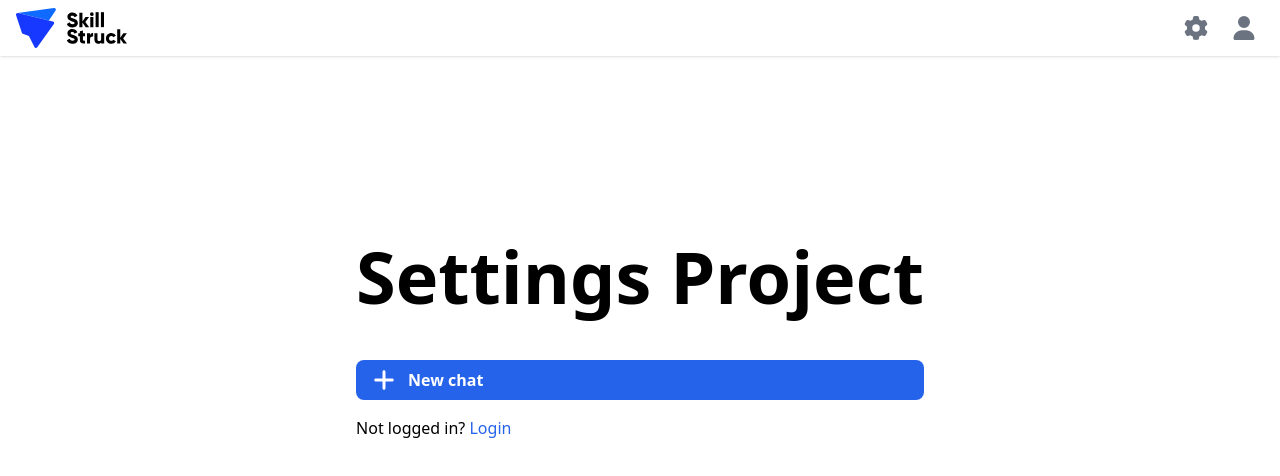
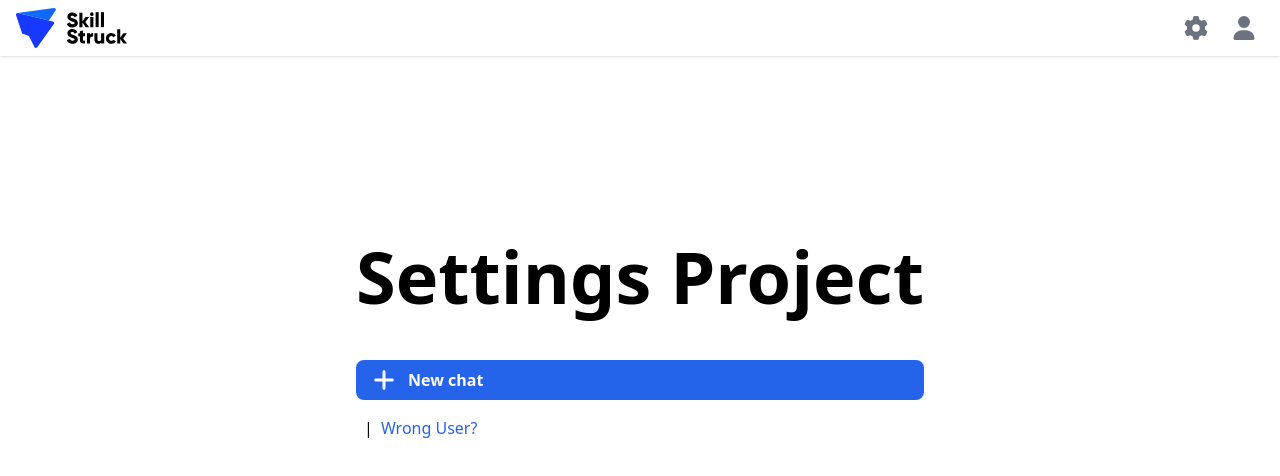
Before and after one commit to akabishau/vue-practice, a Nuxt app: page / in a window 1280 px wide. Shown: the top 476 px of the page. Built offline with nearby package versions, Linux system fonts and the light colour scheme.

Commit message:
add wrong login functionality before user starts new chat

```diff
--- a/pages/index.vue
+++ b/pages/index.vue
@@ -14,10 +14,32 @@
                         New chat
                     </span>
                 </NuxtLink>
-                <p class="mt-4">Not logged in?
-                    <NuxtLink to="/login" class="text-blue-600 hover:text-blue-700 hover:underline">Login</NuxtLink>
-                </p>
+
+                <div class="mt-4">
+                  <span v-if="store.user">
+                    Logged in as <strong>{{ store.user.username }}</strong>
+                  </span>
+                  <span class="mx-2">|</span>
+                  <a @click="handleWrongLogin" class="text-blue-600 hover:text-blue-700 hover:underline cursor-pointer">Wrong User?</a>
+                </div>
             </div>
         </div>
     </div>
 </template>
+
+<script setup lang="ts">
+
+import { useStore } from '~/stores/index';
+import { useRouter } from 'vue-router';
+import { logoutUser } from '~/services/api';
+
+const store = useStore();
+const router = useRouter();
+
+async function handleWrongLogin() {
+    await logoutUser();
+    store.clearUser();
+    router.push('/login');
+}
+
+</script>
```
Also changed, not shown: 1 other file (tests, documents, lock files or other folders).
